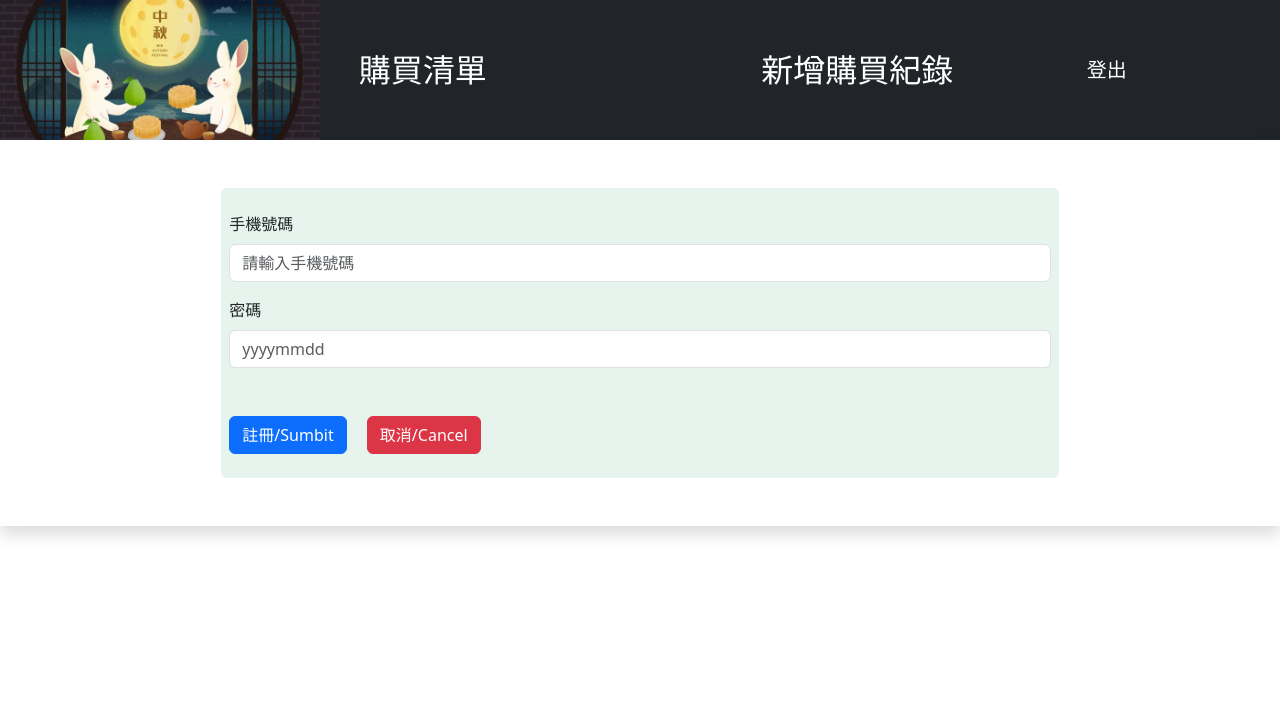
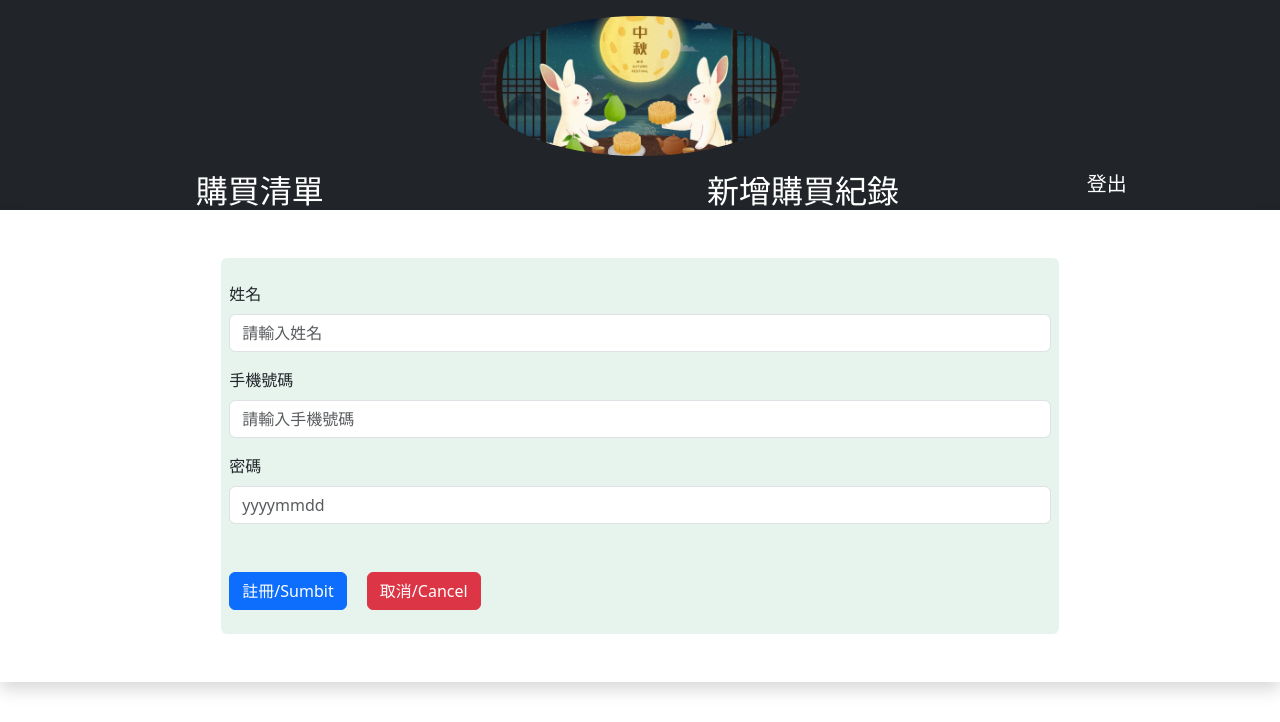
Before and after one commit to WangSsuYen/Web_flask, a Flask app: page /snp in a window 1280 px wide. Shown: the top 722 px of the page. Run offline with Flask 3, Linux system fonts and the light colour scheme.

Commit message:
完成顯示桌布

```diff
--- a/app.py
+++ b/app.py
@@ -46,7 +46,7 @@
                 session['username'] = request.form.get("phone")
                 return redirect(url_for("all_list"))
             else:
-                mesg = "用户名或密码错误"
+                mesg = "手機號碼或密碼錯誤"
                 return render_template("login.html", errmsg=mesg)
         except Exception as er:
             mesg = er
@@ -61,6 +61,7 @@
     if request.method == "POST":
         user_phone = request.form.get("phone")
         user_password = request.form.get('pswd')
+        user_name = request.form.get('name')
         Systime = datetime.now()
         # --
         if not re.match(r"^[0][9]\d{8}$", user_phone):
@@ -71,6 +72,9 @@
             mesg = "密碼格式錯誤，請重新輸入!"
             return render_template("signup.html", errmsg=mesg)
         # --
+        if user_name == "":
+            mesg = "姓名請勿空白"
+            return render_template("signup.html", errmsg=mesg)
         result = None
         connection = connect_data()
         conn = sql.connect(**connection.db_setting)
@@ -79,8 +83,8 @@
             "SELECT * FROM user WHERE user_id = %s ; ", (user_phone))
         result = cursor.fetchone()
         if result == None:
-            cursor.execute("INSERT INTO user (user_id , user_password , creattm) VALUES (%s , %s , %s);",
-                           (user_phone, user_password, Systime))
+            cursor.execute("INSERT INTO user (user_id , user_password , creattm , user_name) VALUES (%s , %s , %s , %s);",
+                           (user_phone, user_password, Systime, user_name))
             conn.commit()
             return redirect(url_for("login"))
         else:
@@ -145,8 +149,8 @@
 
 @app.route("/all_list")
 def all_list():
-    chi_col_name = {"user_id": "使用者", "item": "購買項目", "count": "數量", "kind": "單位",
-                    "amount": "價格", "creat_time": "創單時間"}
+    chi_col_name = {"user_name": "購買者", "item": "購買項目", "count": "數量",
+                    "kind": "單位", "amount": "價格", "creat_time": "創單時間"}
     mesg = None
     succ_mesg = None
     if request.method == "GET":
@@ -158,7 +162,10 @@
             conn = sql.connect(**connection.db_setting)
             cursor = conn.cursor()
             cursor.execute(
-                "SELECT * FROM buy_food_tb ORDER BY user_id;")
+                "SELECT user.user_name ,buy_food_tb.item , buy_food_tb.count , buy_food_tb.kind , \
+                    buy_food_tb.amount , buy_food_tb.creat_time FROM user JOIN buy_food_tb \
+                        ON user.user_id = buy_food_tb.user_id \
+                          ORDER BY buy_food_tb.user_id DESC;")
             result = cursor.fetchall()
             # --取欄位名稱
             col_name = []
@@ -168,12 +175,17 @@
             col_name_mapped = []
             for col in col_name:
                 col_name_mapped.append(chi_col_name.get(col))
+            # --PO資料
+            data = []
+            for p_data in result:
+                data.append(p_data)
+            print(data)
             print(col_name_mapped)
             print(result)
             # --
 
-            return render_template("all_list.html", col=col_name_mapped)
+            return render_template("all_list.html", col=col_name_mapped, data=data)
 
 
 if __name__ == '__main__':
-    app.run(debug=True)
+    app.run(host="0.0.0.0", port=80, debug=True)
--- a/templates/insert.html
+++ b/templates/insert.html
@@ -37,7 +37,8 @@
                         <div class="row">
                             <div class="col row">
                                 <span class="col input-group-text text-center">數量</span>
-                                <input type="number" class="col form-control" placeholder="" name="pickles_quantity${rowCounter}" min="0" step="1" pattern="[0-9]+">
+                                <input type="number" class="col form-control" placeholder="" name="pickles_quantity${rowCounter}" min="0" step="1"
+                                pattern="[0-9]+" inputmode ="numeric">
                                 <select class="form-select col" name="kind${rowCounter}">
                                     <option value="1">包</option>
                                     <option value="2">支</option>
@@ -51,7 +52,8 @@
                             </div>
                             <div class="col row">
                                 <span class="col input-group-text text-center">金額</span>
-                                <input type="number" class="col form-control" placeholder="" name="pickles_price${rowCounter}" min="0" step="1" pattern="[0-9]+">
+                                <input type="number" class="col form-control" placeholder="" name="pickles_price${rowCounter}" min="0" step="1"
+                                pattern="[0-9]+" inputmode ="numeric">
                             </div>
                         </div>
                     </div>
@@ -91,14 +93,16 @@
 </head>
 <body>
     <div class="bg-dark">
-        <div class="row d-flex justify-content-center align-items-center">
-            <div class="col-md-2">
-                <img src="{{url_for('static', filename='images/Background.jpg') }}" width="320px" height="140px">
+        <div class="row">
+            <div>
+                <img class="rounded-circle mx-auto d-block mt-3" src="{{url_for('static', filename='images/Background.jpg') }}" width="320px" height="140px">
             </div>
-            <div class="col-md-4 text-center text-wrap">
+        </div>
+        <div class ="row mt-3">
+            <div class="col-md-5 text-center text-wrap">
                 <a href="/all_list" class="h2 text-white text-decoration-none">購買清單</a>
             </div>
-            <div class="col-md-4 text-center">
+            <div class="col-md-5 text-center">
                 <a href="/ins" class="h2 text-white text-decoration-none">新增購買紀錄</a>
             </div>
             <div class="col-md-2 text-right">
@@ -127,26 +131,29 @@
                     <div class="col-md-10">
                         <div class="row">
                             <span class="col-md-2 input-group-text text-center">名稱</span>
-                            <input type="text" class="col form-control" placeholder="雞腿/肉片...." name="pickles_name1">
+                            <input type="text" class="col form-control" placeholder="雞腿/肉片...." name="pickles_name1"
+                            value="{% if request.method == "POST" %}{{request.form.pickles_name1}}{% endif %}">
                         </div>
                         <div class="row">
                             <div class="col row">
                                 <span class="col input-group-text text-center">數量</span>
-                                <input type="number" class="col form-control" placeholder="" name="pickles_quantity1" min="0" step="1" pattern="[0-9]+">
+                                <input type="number" class="col form-control" placeholder="" name="pickles_quantity1" min="0" step="1"
+                                pattern="[0-9]+" inputmode ="numeric" value="{% if request.method == "POST" %}{{request.form.pickles_quantity1}}{% endif %}">
                                 <select class="form-select col" name="kind1">
-                                    <option value="1">包</option>
-                                    <option value="2">支</option>
-                                    <option value="3">個</option>
-                                    <option value="4">尾</option>
-                                    <option value="5">塊</option>
-                                    <option value="6">公克</option>
-                                    <option value="7">台斤</option>
-                                    <option value="8">公斤</option>
+                                    <option value="1"{% if request.form.kind1 == "1" %}selected{% endif %}>包</option>
+                                    <option value="2"{% if request.form.kind1 == "2" %}selected{% endif %}>支</option>
+                                    <option value="3"{% if request.form.kind1 == "3" %}selected{% endif %}>個</option>
+                                    <option value="4"{% if request.form.kind1 == "4" %}selected{% endif %}>尾</option>
+                                    <option value="5"{% if request.form.kind1 == "5" %}selected{% endif %}>塊</option>
+                                    <option value="6"{% if request.form.kind1 == "6" %}selected{% endif %}>公克</option>
+                                    <option value="7"{% if request.form.kind1 == "7" %}selected{% endif %}>台斤</option>
+                                    <option value="8"{% if request.form.kind1 == "8" %}selected{% endif %}>公斤</option>
                                 </select>
                             </div>
                             <div class="col row">
                                 <span class="col input-group-text text-center">金額</span>
-                                <input type="number" class="col form-control" placeholder="" name="pickles_price1" min="0" step="1" pattern="[0-9]+">
+                                <input type="number" class="col form-control" placeholder="" name="pickles_price1" min="0" step="1"
+                                pattern="[0-9]+" inputmode ="numeric" value="{% if request.method == "POST" %}{{request.form.pickles_price1}}{% endif %}">
                             </div>
                         </div>
                     </div>
@@ -155,7 +162,7 @@
                     <!-- 新表格行将在此处添加 -->
                 </div>
                 <div class="mt-2 d-flex align-items-center justify-content-center">
-                    <button type="button" class="btn btn-outline-primary" onclick="addRow()">
+                    <button type="button" class="btn btn-outline-success" onclick="addRow()">
                         <img src="{{url_for('static', filename='images/add.png') }}" width="24px" height="24px" alt="增加欄位"></button>
                     <button type="button" class="btn btn-outline-danger mx-3" onclick="deleteRow()">
                         <img src="{{url_for('static', filename='images/minus.png') }}" width="24px" height="24px" alt="刪除欄位">
--- a/templates/login.html
+++ b/templates/login.html
@@ -22,21 +22,21 @@
                                                 <tr>
                                                     <div class="input-group mb-3">
                                                         <span class="input-group-text text-center col-md-2 justify-content-center">手機號碼</span>
-                                                        <input type="text" class="form-control" id="phone" placeholder="請輸入手機號碼" name="phone"
+                                                        <input type="text" class="form-control" id="phone" placeholder="請輸入手機號碼" name="phone" inputmode ="numeric"
                                                         value="{% if request.method == "POST" %}{{request.form.phone}}{% endif %}">
                                                     </div>
                                                 </tr>
                                                 <tr>
                                                     <div class="input-group mb-3">
                                                         <span class="input-group-text text-center col-md-2 justify-content-center">密碼</span>
-                                                        <input type="password" class="form-control" id="pwd" placeholder="yyyymmdd" name="pswd">
+                                                        <input type="password" class="form-control" id="pwd" placeholder="yyyymmdd" name="pswd" inputmode ="numeric">
                                                     </div>
                                                 </tr>
                                                 <tr>
                                                     {% if errmsg %}
                                                     <div class="alert alert-danger alert-dismissible fade show text-center">
                                                         <button type="button" class="btn-close" data-bs-dismiss="alert"></button>
-                                                        <strong>恭喜!</strong>{{errmsg}}
+                                                        <strong>注意!</strong>{{errmsg}}
                                                     </div>
                                                     {% endif %}
                                                     <!-- <div style="display: flex; align-items: center; justify-content: center; height: 100px;">
--- a/templates/signup.html
+++ b/templates/signup.html
@@ -10,13 +10,18 @@
             </div>
             {% endif %}
             <div class="mb-3 mt-3">
-                <label for="email" class="form-label">手機號碼</label>
-                <input type="text" class="form-control" id="phone" placeholder="請輸入手機號碼" name="phone"
+                <label for="text" class="form-label">姓名</label>
+                <input type="text" class="form-control" id="name" placeholder="請輸入姓名" name="name"
+                value="{% if request.method == "POST" %}{{request.form.name}}{% endif %}">
+            </div>
+            <div class="mb-3 mt-3">
+                <label for="text" class="form-label">手機號碼</label>
+                <input type="text" class="form-control" id="phone" placeholder="請輸入手機號碼" name="phone" inputmode ="numeric"
                 value="{% if request.method == "POST" %}{{request.form.phone}}{% endif %}">
             </div>
             <div class="mb-3">
                 <label for="pwd" class="form-label">密碼</label>
-                <input type="password" class="form-control" id="pwd" placeholder="yyyymmdd" name="pswd">
+                <input type="password" class="form-control" id="pwd" placeholder="yyyymmdd" name="pswd" inputmode ="numeric">
             </div>
             <div class ="mt-5 mb-3">
             <button type="submit" class="btn btn-primary">註冊/Sumbit</button>
```
Also changed, not shown: templates/all_list.html (+20 -15 lines), static/images/minus.png.
